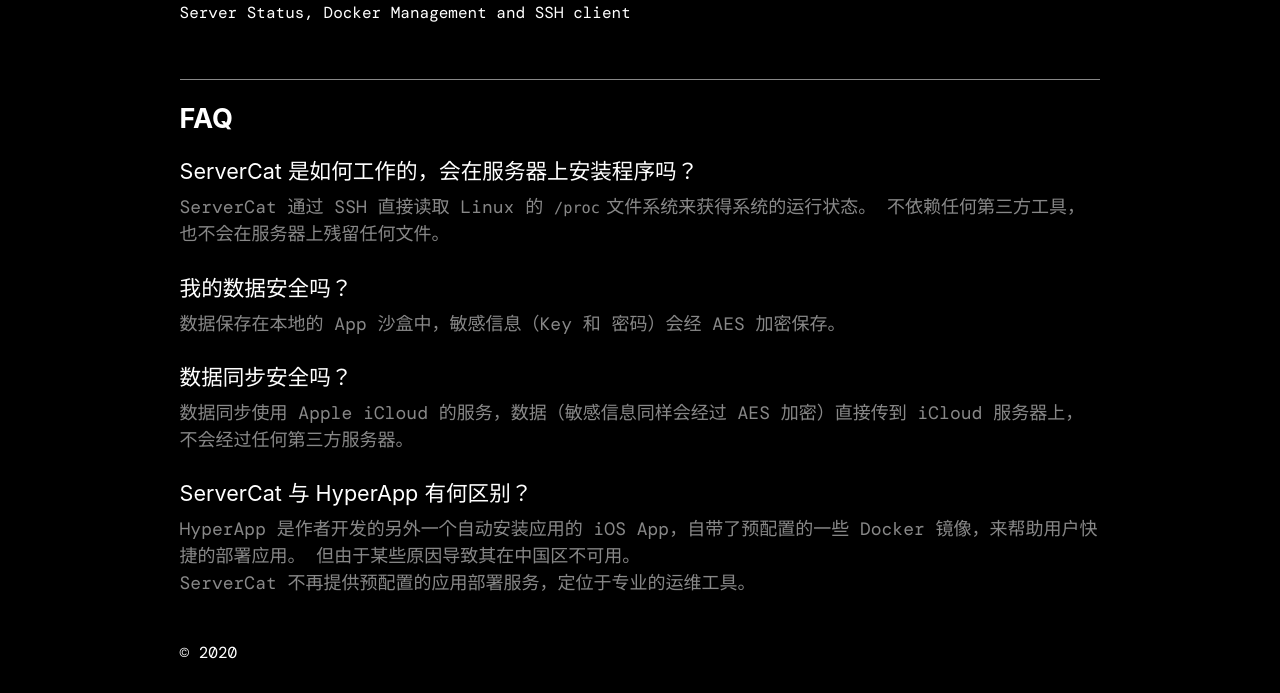
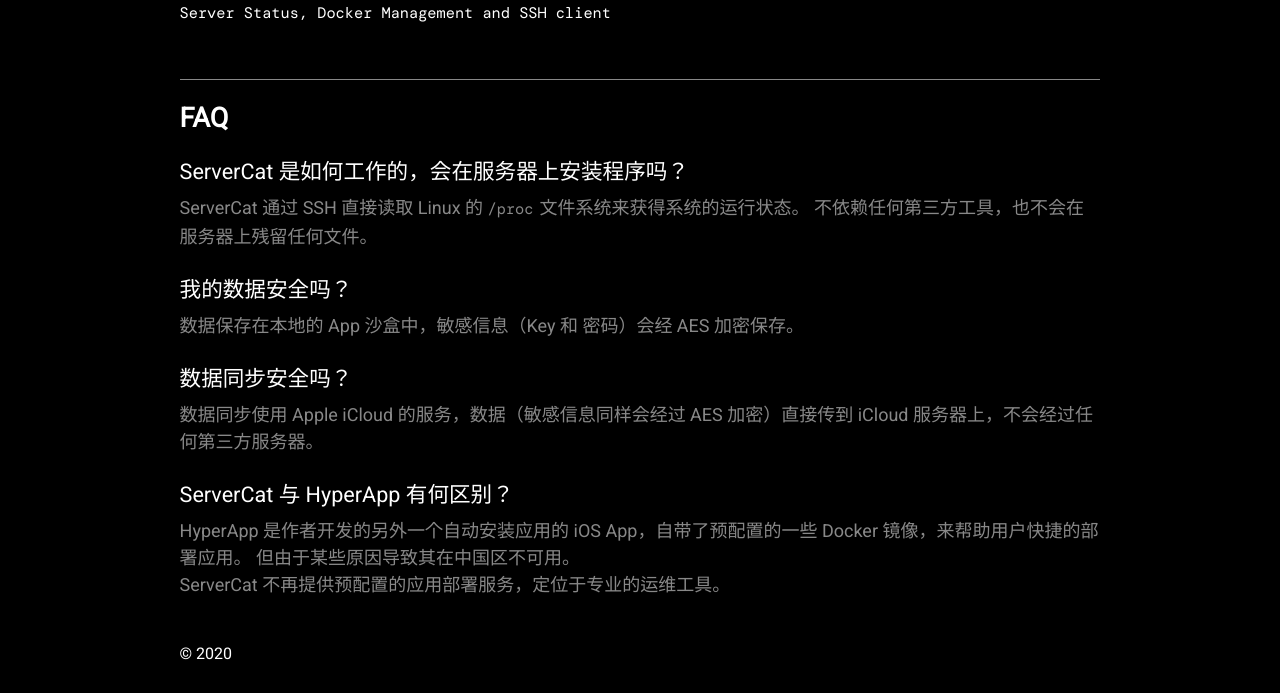
Before and after one commit to hertzr/servercat.app, a Gatsby site: page / in a window 1280 px wide. Shown: the part 141-834 px from the top of the page. Built offline with nearby package versions, Linux system fonts and the light colour scheme; Gatsby itself is replaced by a stand-in of ours.

Commit message:
update font

```diff
--- a/gatsby-config.js
+++ b/gatsby-config.js
@@ -58,8 +58,8 @@
       resolve: `gatsby-plugin-google-fonts`,
       options: {
         fonts: [
+          'Roboto',
           `DM Mono`,
-          'Open Sans',
         ],
         display: 'swap'
       }
--- a/src/components/layout.css
+++ b/src/components/layout.css
@@ -9,9 +9,9 @@
   --primary-color: #fff;
   --secondary-color: #888;
   --accent-color: orange;
-  --font-family: "DM Mono", "Open Sans", -apple-system, BlinkMacSystemFont, Segoe UI, Roboto, Oxygen,
+  --font-family: "Roboto", -apple-system, BlinkMacSystemFont, Segoe UI, Roboto, Oxygen,
         Ubuntu, Cantarell, Fira Sans, Droid Sans, Helvetica Neue, sans-serif;
-  --title-font-family: Futura PT, -apple-system, BlinkMacSystemFont, Segoe UI, Roboto, Oxygen,
+  --title-font-family: Roboto, -apple-system, BlinkMacSystemFont, Segoe UI, Roboto, Oxygen,
       Ubuntu, Cantarell, Fira Sans, Droid Sans, Helvetica Neue, sans-serif;
   --monospace-font: "DM Mono", "SFMono-Regular", Consolas, "Roboto Mono", "Droid Sans Mono",
     "Liberation Mono", Menlo, Courier, monospace;
@@ -120,7 +120,7 @@
 kbd,
 pre,
 samp {
-  font-family: monospace, monospace;
+  font-family: var(--monospace-font);
   font-size: 1em;
 }
 figure {
@@ -599,8 +599,6 @@
 code {
   background-color: hsla(0, 0%, 0%, 0.04);
   border-radius: 3px;
-  font-family: "SFMono-Regular", Consolas, "Roboto Mono", "Droid Sans Mono",
-    "Liberation Mono", Menlo, Courier, monospace;
   padding: 0;
   padding-top: 0.2em;
   padding-bottom: 0.2em;
--- a/src/pages/index.js
+++ b/src/pages/index.js
@@ -10,7 +10,11 @@
     <SEO title="Home" />
     <br/>
     <h1>ServerCat</h1>
-    <p>Server Status, Docker Management and SSH client</p>
+    <p>
+      <code>
+        Server Status, Docker Management and SSH client
+      </code>
+    </p>
     <br/>
     <article>
       <hr/>
```
